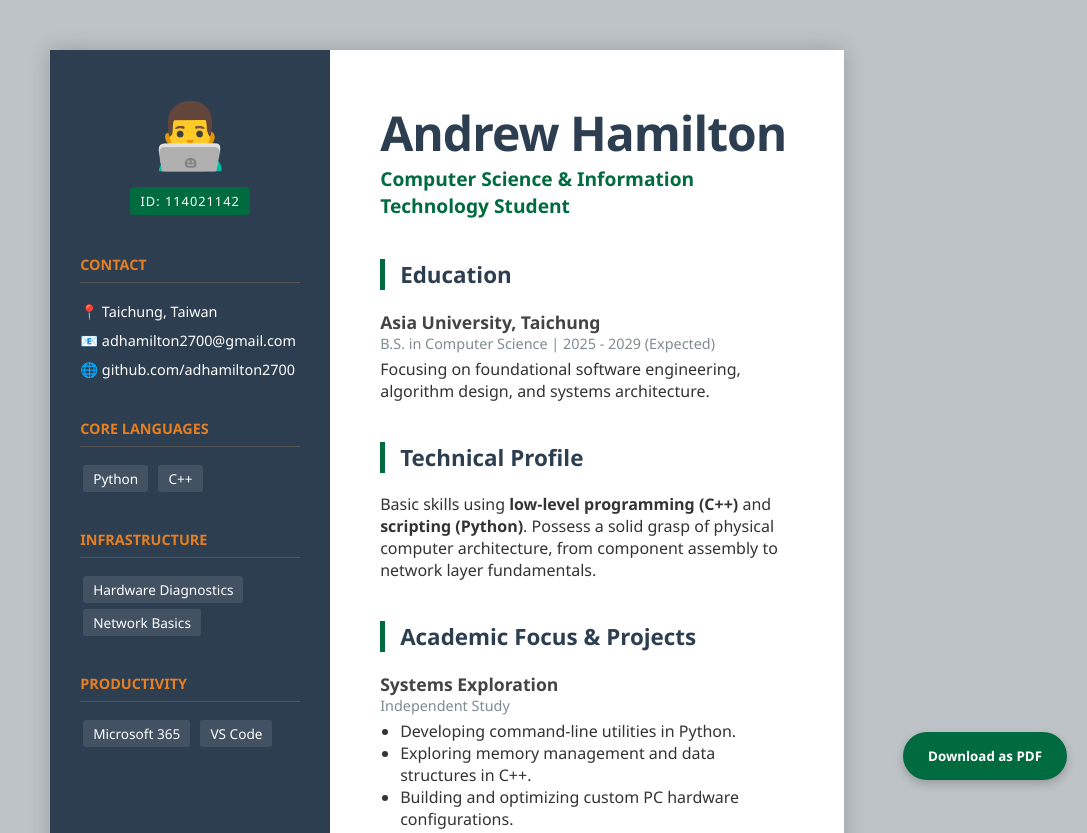
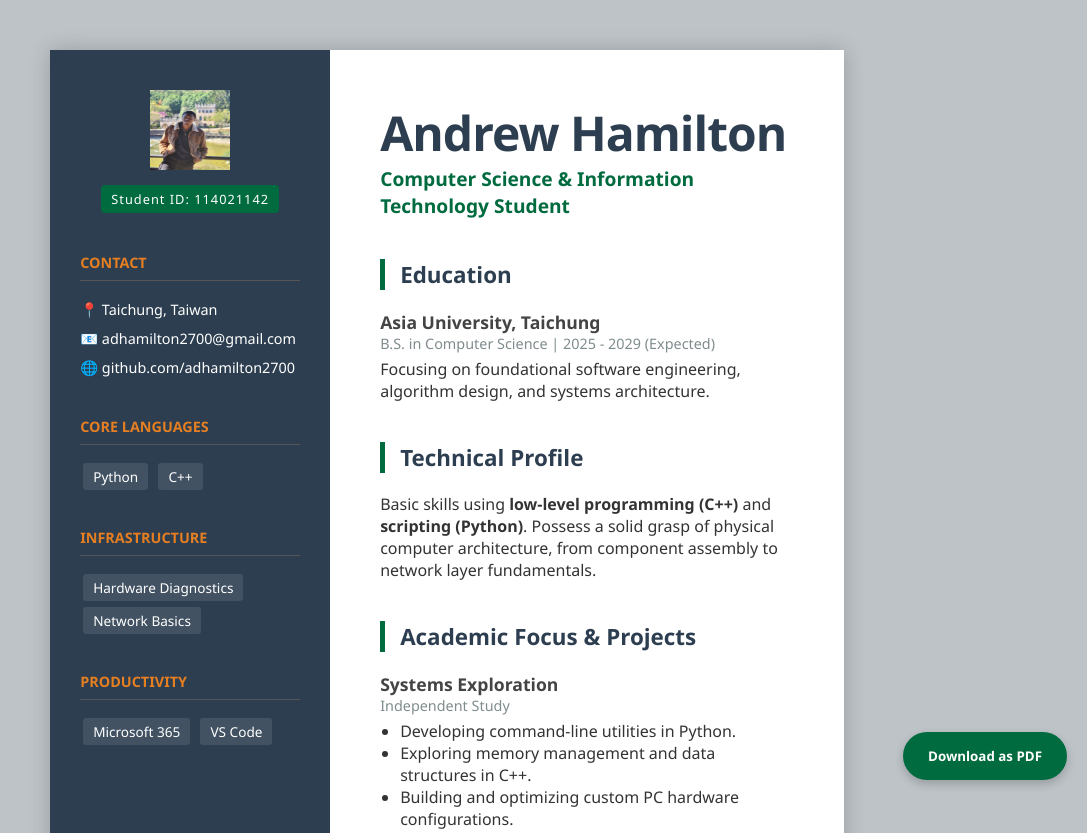
Before and after one commit to adhamilton2700/Resume, a plain HTML site: page index.html in a window 1280 px wide. Shown: the top 833 px of the page, without its empty margins (193-1280 px from the left). Drawn offline with Linux system fonts and the light colour scheme.

Commit message:
adding  photo to resume

```diff
--- a/index.html
+++ b/index.html
@@ -141,8 +141,8 @@
     <div class="resume-paper">
         <aside class="sidebar">
             <div class="profile-header">
-                <div style="font-size: 4rem;">👨‍💻</div>
-                <div class="id-badge">ID: 114021142</div>
+                <img src="rp.jpeg" alt="A.H photo" width="80" height="80">
+                <div class="id-badge">Student ID: 114021142</div>
             </div>
 
             <div class="side-section">
```
